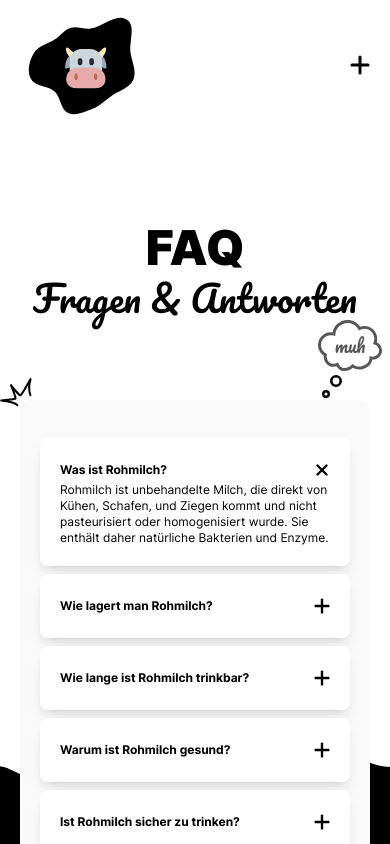
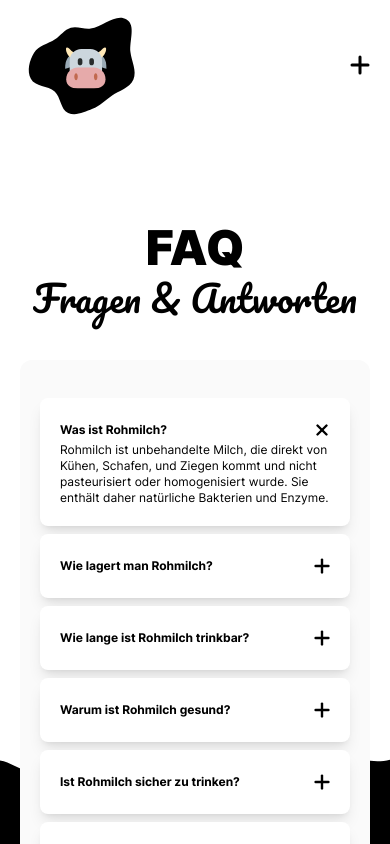
Before and after one commit to meisteraxel/rohmilch-kaufen.de, a React (Vite) app: page /faq in a window 390 px wide. Shown: the top 844 px of the page. Built offline with nearby package versions, Linux system fonts and the light colour scheme.

Commit message:
removed icons on mobile view

```diff
--- a/src/components/form.jsx
+++ b/src/components/form.jsx
@@ -14,7 +14,7 @@ function Form(props) {
       className="flex fixed inset-0 items-center justify-center z-50 px-2"
     >
       <div className="fixed inset-0 bg-gray-800 opacity-50"></div>
-      <div className="container max-w-5xl flex flex-col items-center bg-white p-6 rounded shadow-sm z-10">
+      <div className="container relative -bottom-[5000px] max-w-5xl flex flex-col items-center bg-white p-6 rounded shadow-sm z-10 transition-all transform translate-y-0">
         <iframe
           src="https://airtable.com/embed/appVQeK2S27Ao22O2/pagzRDnO0wE9H3csR/form"
           className="bg-white w-full border rounded h-[80vh]"
--- a/src/pages/disclaimer.jsx
+++ b/src/pages/disclaimer.jsx
@@ -12,7 +12,7 @@ function Disclaimer() {
     <>
       <Navbar />
       <main className="container mx-auto px-5 py-5 flex flex-col items-center mb-10">
-        <h1 className="md:text-6xl text-5xl text-center font-inter-black mb-20 mt-20 sm:mb-10">
+        <h1 className="md:text-6xl text-5xl text-center font-inter-black mt-20 mb-10">
           DISCLAIMER
           <br />
           <span className="font-pacifico mt-2 md:text-5xl text-4xl">
@@ -23,22 +23,22 @@ function Disclaimer() {
           <img
             src={GrasIcon}
             alt=""
-            className="absolute -z-10 w-8 h-8 -left-5 -top-6 sm:w-18 sm:h-18 sm:-left-12 sm:-top-12"
+            className="absolute -z-10 w-16 h-16 -left-12 -top-12 hidden lg:block"
           />
           <img
             src={SmallCircle}
             alt=""
-            className=" absolute -z-10 w-2 right-10 -top-[10px] sm:w-3 sm:-right-[10px] sm:-top-[20px] opacity-0 fadeIn-animation-first"
+            className=" absolute -z-10 w-3 -right-[10px] -top-[20px] opacity-0 fadeIn-animation-first hidden lg:block"
           />
           <img
             src={Circle}
             alt=""
-            className="absolute -z-10 w-3 right-7 -top-[25px] sm:w-5 sm:-right-[35px] sm:-top-[35px] opacity-0 fadeIn-animation-second"
+            className="absolute -z-10 w-5 -right-[35px] -top-[35px] opacity-0 fadeIn-animation-second hidden lg:block"
           />
           <img
             src={Muh}
             alt=""
-            className="absolute -z-10 w-16 -right-3 -top-[80px] sm:w-28 sm:-right-[135px] sm:-top-[120px] opacity-0 fadeIn-animation-third"
+            className="absolute -z-10 w-28 -right-[135px] -top-[120px] opacity-0 fadeIn-animation-third hidden lg:block"
           />
           <div className="bg-[#fafafa] p-5 rounded-xl">
             <div className="bg-white rounded-2xl p-5">
--- a/src/pages/faq.jsx
+++ b/src/pages/faq.jsx
@@ -13,7 +13,7 @@ function Faq() {
     <>
       <Navbar />
       <main className="container mx-auto px-5 py-5 flex flex-col items-center mb-10">
-        <h1 className="md:text-6xl text-5xl text-center font-inter-black mb-20 mt-20 sm:mb-10">
+        <h1 className="md:text-6xl text-5xl text-center font-inter-black mt-20 mb-10">
           FAQ
           <br />
           <span className="font-pacifico mt-2 md:text-5xl text-4xl">
@@ -24,22 +24,22 @@ function Faq() {
           <img
             src={GrasIcon}
             alt=""
-            className="absolute -z-10 w-8 h-8 -left-5 -top-6 sm:w-18 sm:h-18 sm:-left-12 sm:-top-12"
+            className="absolute -z-10 w-16 h-16 -left-12 -top-12 hidden lg:block"
           />
           <img
             src={SmallCircle}
             alt=""
-            className=" absolute -z-10 w-2 right-10 -top-[10px] sm:w-3 sm:-right-[10px] sm:-top-[20px] opacity-0 fadeIn-animation-first"
+            className=" absolute -z-10 w-3 -right-[10px] -top-[20px] opacity-0 fadeIn-animation-first hidden lg:block"
           />
           <img
             src={Circle}
             alt=""
-            className="absolute -z-10 w-3 right-7 -top-[25px] sm:w-5 sm:-right-[35px] sm:-top-[35px] opacity-0 fadeIn-animation-second"
+            className="absolute -z-10 w-5 -right-[35px] -top-[35px] opacity-0 fadeIn-animation-second hidden lg:block"
           />
           <img
             src={Muh}
             alt=""
-            className="absolute -z-10 w-16 -right-3 -top-[80px] sm:w-28 sm:-right-[135px] sm:-top-[120px] opacity-0 fadeIn-animation-third"
+            className="absolute -z-10 w-28 -right-[135px] -top-[120px] opacity-0 fadeIn-animation-third hidden lg:block"
           />
           <div className="bg-[#fafafa] p-5 rounded-xl h-[580px] flex items-center">
             <Accordion />
--- a/src/pages/home.jsx
+++ b/src/pages/home.jsx
@@ -36,22 +36,22 @@ function Home() {
           <img
             src={GrasIcon}
             alt=""
-            className="absolute -z-10 w-8 h-8 -left-5 -top-6 sm:w-18 sm:h-18 sm:-left-12 sm:-top-12"
+            className="absolute -z-10 w-16 h-16 -left-12 -top-12 hidden lg:block"
           />
           <img
             src={SmallCircle}
             alt=""
-            className=" absolute -z-10 w-2 right-10 -top-[10px] sm:w-3 sm:-right-[10px] sm:-top-[20px] opacity-0 fadeIn-animation-first"
+            className=" absolute -z-10 w-3 -right-[10px] -top-[20px] opacity-0 fadeIn-animation-first hidden lg:block"
           />
           <img
             src={Circle}
             alt=""
-            className="absolute -z-10 w-3 right-7 -top-[25px] sm:w-5 sm:-right-[35px] sm:-top-[35px] opacity-0 fadeIn-animation-second"
+            className="absolute -z-10 w-5 -right-[35px] -top-[35px] opacity-0 fadeIn-animation-second hidden lg:block"
           />
           <img
             src={Muh}
             alt=""
-            className="absolute -z-10 w-16 -right-3 -top-[80px] sm:w-28 sm:-right-[135px] sm:-top-[120px] opacity-0 fadeIn-animation-third"
+            className="absolute -z-10 w-28 -right-[135px] -top-[120px] opacity-0 fadeIn-animation-third hidden lg:block"
           />
           <div className="bg-[#fafafa] p-5 rounded-xl">
             <iframe
```
